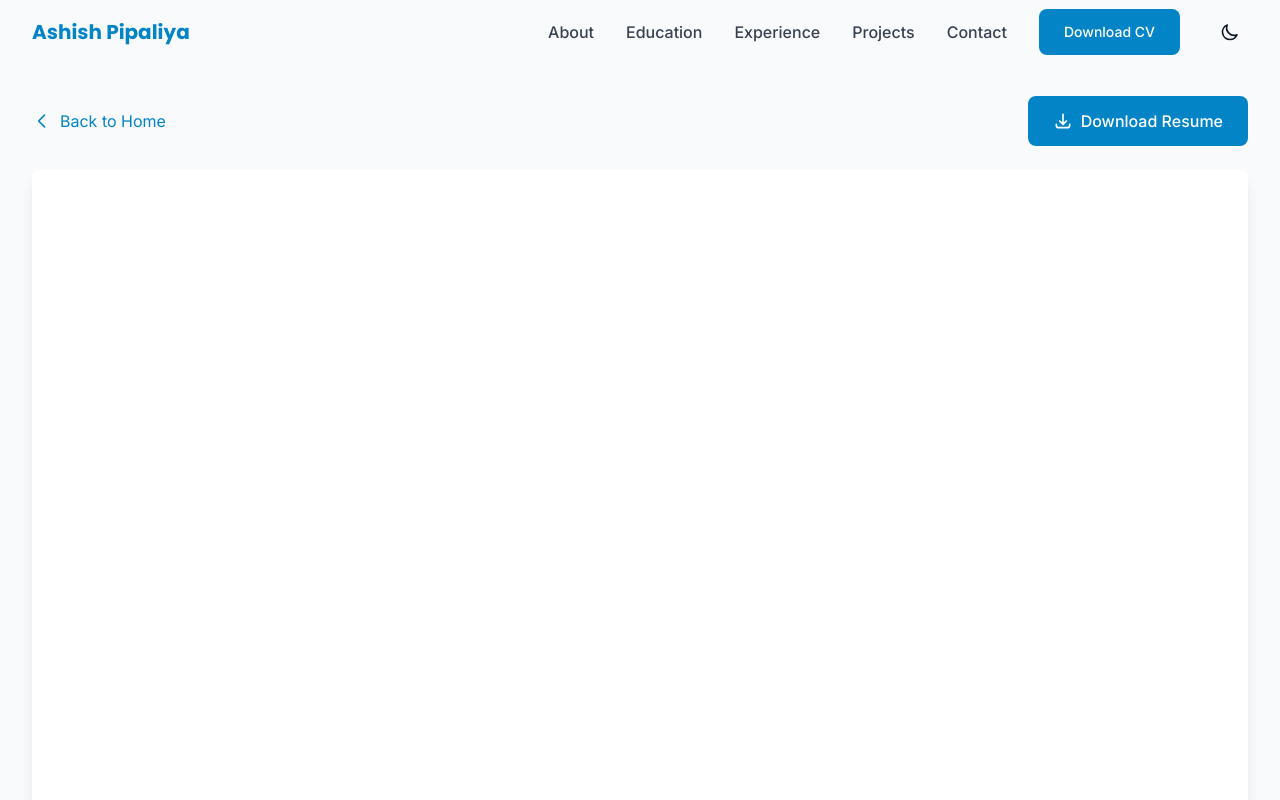
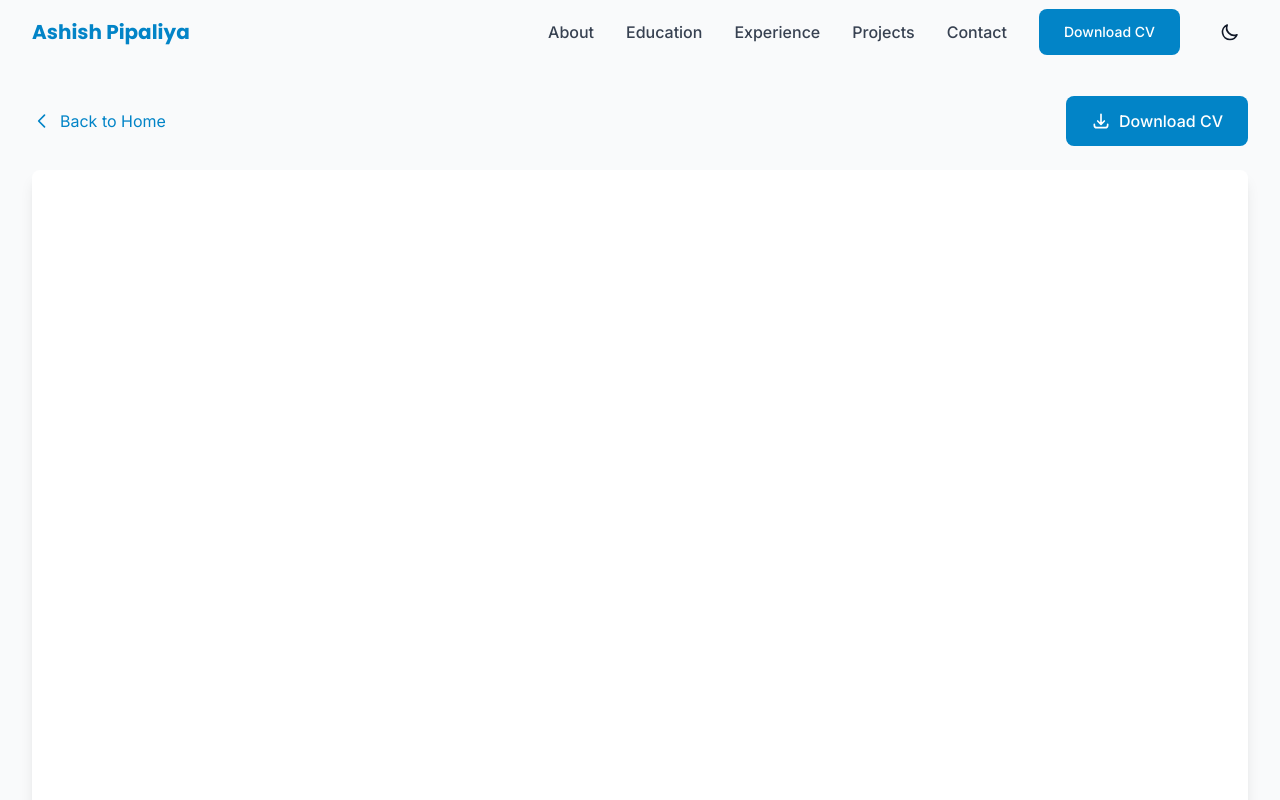
Before and after one commit to Its-Ashu/Portfolio, a React (Vite) app: page /resume in a window 1280 px wide. Shown: the top 800 px of the page. Built offline with nearby package versions, Linux system fonts and the light colour scheme.

Commit message:
Update resume to CV

```diff
--- a/src/pages/ResumeViewer.jsx
+++ b/src/pages/ResumeViewer.jsx
@@ -42,7 +42,7 @@ const ResumeViewer = () => {
                 d="M4 16v1a3 3 0 003 3h10a3 3 0 003-3v-1m-4-4l-4 4m0 0l-4-4m4 4V4"
               />
             </svg>
-            Download Resume
+            Download CV
           </a>
         </div>
 
```
